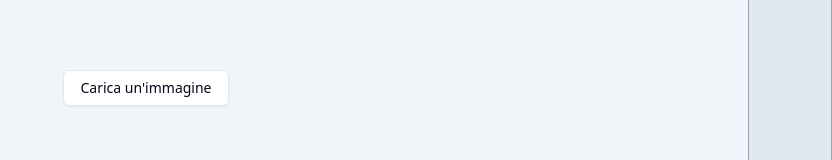
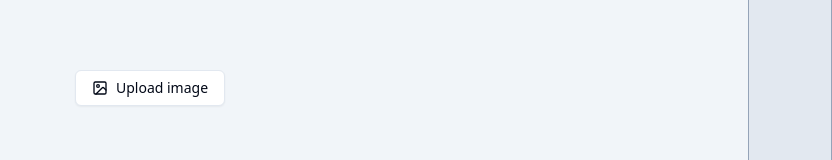
Before and after one commit to giulioGranata/image-annotation-tool, a React (Vite) app: page / in a window 1280 px wide. Shown: the part 312-472 px from the top of the page, without its empty margins (448-1280 px from the left). Built offline with nearby package versions, Linux system fonts and the light colour scheme.

Commit message:
icon image

```diff
--- a/src/components/ImageUpload.tsx
+++ b/src/components/ImageUpload.tsx
@@ -1,4 +1,5 @@
 import { Button } from "@/components/ui/button";
+import { ImageIcon } from "lucide-react";
 import React, { ChangeEvent } from "react";
 import { Input } from "./ui/input";
 
@@ -27,12 +28,9 @@ const ImageUpload: React.FC<ImageUploadProps> = ({ onImageUpload }) => {
   return (
     <div className="flex h-full justify-center items-center p-4">
       <label htmlFor="image-upload" className="cursor-pointer">
-        <Button
-          variant="outline"
-          className="mr-2"
-          onClick={() => inputRef.current?.click()}
-        >
-          Carica un'immagine
+        <Button variant="outline" onClick={() => inputRef.current?.click()}>
+          <ImageIcon className="h-4 w-4" />
+          Upload image
         </Button>
         <Input
           ref={inputRef}
```
